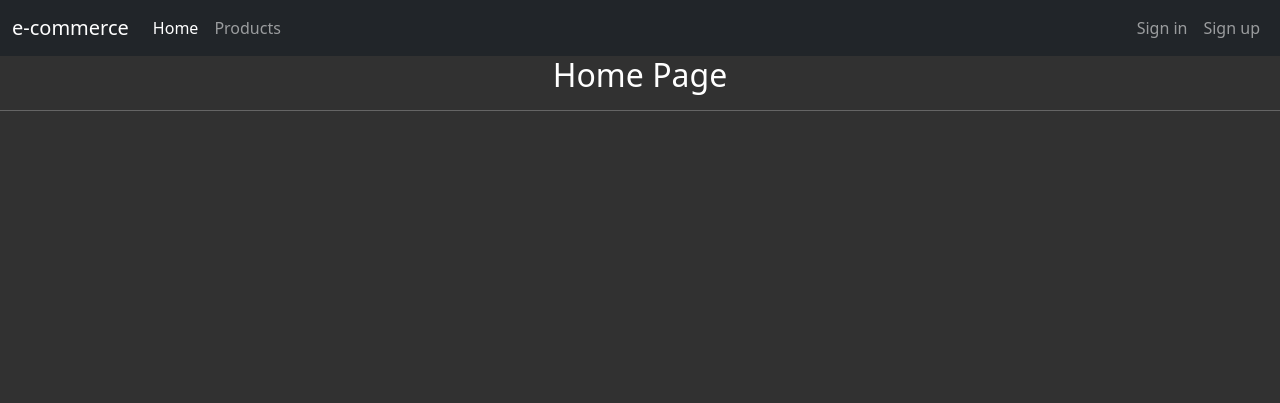
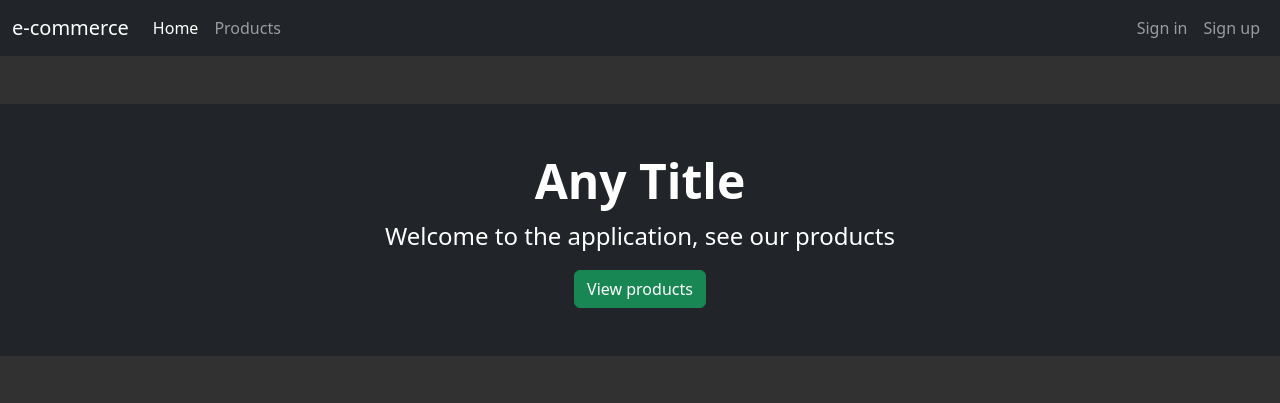
Before and after one commit to guilhermelimaramos/e-commerce_topicos-especiais, a Flask app: page / in a window 1280 px wide. Shown: the top 403 px of the page. Run offline with Flask 3, Linux system fonts and the light colour scheme; some libraries are stand-ins or nearby versions.

Commit message:
login required

```diff
--- a/ecommerce/commerce/__init__.py
+++ b/ecommerce/commerce/__init__.py
@@ -11,5 +11,8 @@ app.config["SECRET_KEY"] = 'dc151bb9f81b92dca919b698'
 db.init_app(app)
 bcrypt = Bcrypt(app)
 login_manager.init_app(app)
+login_manager.login_view = "page_signin"
+login_manager.login_message = "Please, Sign-in to continue"
+login_manager.login_message_category = "info"
 
 from commerce import routes
--- a/ecommerce/commerce/routes.py
+++ b/ecommerce/commerce/routes.py
@@ -3,13 +3,14 @@ from flask import render_template, redirect, url_for, flash
 from commerce.models import Product, User
 from commerce.forms import SignUpForm, SignInForm
 from commerce import db
-from flask_login import login_user, logout_user
+from flask_login import login_user, logout_user, login_required
 
 @app.route('/')
 def page_home():
   return render_template('home.html')
 
 @app.route('/products')
+@login_required
 def page_products():
   product = Product.query.all()
   return render_template('products.html', product=product)
--- a/ecommerce/commerce/templates/base.html
+++ b/ecommerce/commerce/templates/base.html
@@ -47,7 +47,7 @@
   {% with messages = get_flashed_messages(with_categories=true) %}
     {% if messages %}
       {% for category, message in messages %}
-        <div class="alert alert-{{category}} alert-dismissible fade show" role="alert">
+        <div class="text-center alert alert-{{category}} alert-dismissible fade show" role="alert">
           <button
             type="button"
             class="btn-close"
--- a/ecommerce/commerce/templates/home.html
+++ b/ecommerce/commerce/templates/home.html
@@ -5,6 +5,11 @@
 {% endblock %}
 
 {% block content %}
-  <h2 style="text-align: center">Home Page</h2>
-  <hr>
+  <div class="py-5">
+    <header class="h-100 p-5 text-white bg-dark text-center justify-content-center align-items-center">
+      <h1 class="display-5 fw-bold">Any Title</h1>
+      <p class="fs-4">Welcome to the application, see our products</p>
+      <a class="btn btn-success" type="button" href="{{url_for('page_products')}}">View products</a>
+    </header>
+  </div>
 {% endblock %}
```
